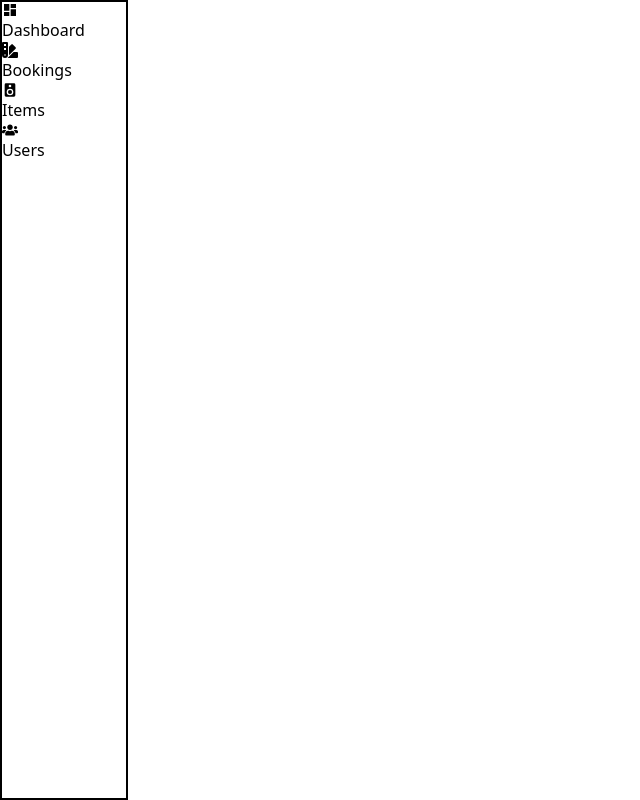
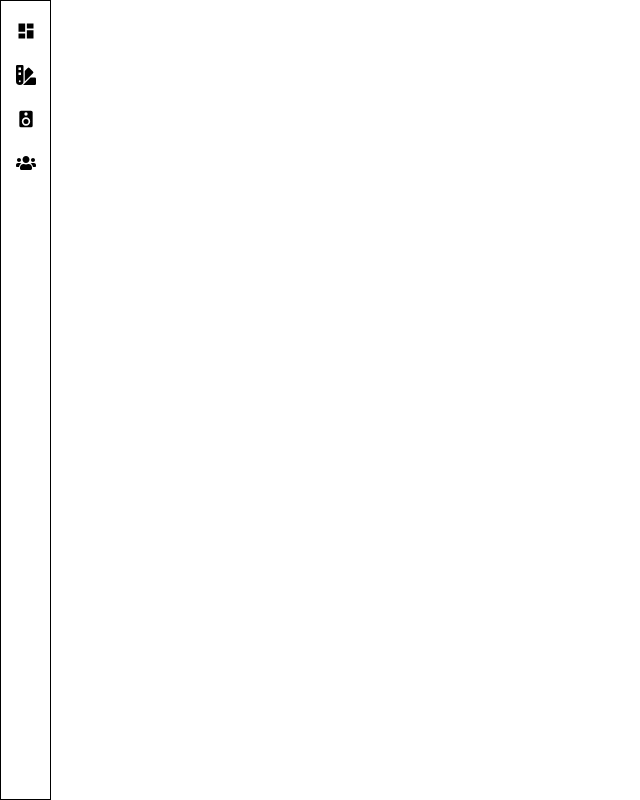
Before and after one commit to Chamath-dotcom/KVaudio-frontend, a React (Vite) app: page /admin in a window 1280 px wide. Shown: the whole page, without its empty margins (0-640 px from the left). Built offline with nearby package versions, Linux system fonts and the light colour scheme; a web font is replaced by a local one.

Commit message:
add some tooltips for adminPage✅

```diff
--- a/package.json
+++ b/package.json
@@ -17,6 +17,7 @@
     "react-hot-toast": "^2.5.1",
     "react-icons": "^5.4.0",
     "react-router-dom": "^7.1.3",
+    "react-tooltip": "^5.28.0",
     "tailwindcss": "^4.0.0"
   },
   "devDependencies": {
--- a/src/pages/admin/adminPage.jsx
+++ b/src/pages/admin/adminPage.jsx
@@ -1,40 +1,45 @@
+import { Tooltip } from "react-tooltip";
+import { Link, Route, Routes } from "react-router-dom";
 import { MdDashboard } from "react-icons/md";
-import { FaSwatchbook } from "react-icons/fa";
+import { FaSwatchbook, FaUsers } from "react-icons/fa";
 import { BiSolidSpeaker } from "react-icons/bi";
-import { FaUsers } from "react-icons/fa";
-import { Link, Route, Routes } from "react-router-dom";
 
+export default function AdminPage() {
+  return (
+    <div className="w-full h-screen flex">
+      <div className="w-[4vw] h-full border flex flex-col justify-start gap-6 items-center text-[20px]">
+        <Link to="/admin/dashboard" className="mt-5 " data-tooltip-id="dashboard-tooltip">
+          <MdDashboard />
+        </Link>
+        <Tooltip id="dashboard-tooltip" place="right" content="Go to Dashboard" />
 
+        <Link to="/admin/bookings"  data-tooltip-id="bookings-tooltip">
+          <FaSwatchbook />
+        </Link>
+        <Tooltip id="bookings-tooltip" place="right" content="View Bookings" />
 
-export default function AdminPage(){
-    return(
-        <div className="w-full h-screen flex">
-            <div className="w-[10vw] h-full border-2 flex flex-col">
-                <Link className="">
-                    <MdDashboard/>
-                    Dashboard
-                </Link>
-                <Link to="/admin/bookings" className="">
-                    <FaSwatchbook/>
-                    Bookings
-                </Link>
-                <Link to="/admin/items" className="">
-                    <BiSolidSpeaker/>
-                    Items
-                </Link>
-                <Link className="">
-                    <FaUsers/>
-                    Users
-                </Link>
-            </div>
-        <div className="w-[calc(100vw-200px)] ">
-            <Routes path="/*">
-            <Route path="/bookings" element={<h1>Booking</h1>}/>
-            <Route path="/items" element={<h1>item</h1>}/>
-            <Route path="/items/add" element={<h1>add item</h1>}/>
-            <Route path="/items/edit" element={<h1>Booking</h1>}/>
-            </Routes>
-        </div>
+        <Link to="/admin/items"  data-tooltip-id="items-tooltip">
+          <BiSolidSpeaker />
+        </Link>
+        <Tooltip id="items-tooltip" place="right" content="Manage Items" />
+
+        <Link to="/admin/users"  data-tooltip-id="users-tooltip">
+          <FaUsers />
+        </Link>
+        <Tooltip id="users-tooltip" place="right" content="Manage Users" />
+      </div>
+
+      {/* Main Content */}
+      <div className="w-[calc(100vw-10vw)] ">
+        <Routes>
+          <Route path="/dashboard" element={<h1>Dashboard</h1>} />
+          <Route path="/bookings" element={<h1>Bookings</h1>} />
+          <Route path="/items" element={<h1>Items</h1>} />
+          <Route path="/items/add" element={<h1>Add Item</h1>} />
+          <Route path="/items/edit" element={<h1>Edit Item</h1>} />
+          <Route path="/users" element={<h1>Users</h1>} />
+        </Routes>
+      </div>
     </div>
-    )
+  );
 }
```
Also changed, not shown: 1 other file (tests, documents, lock files or other folders).
